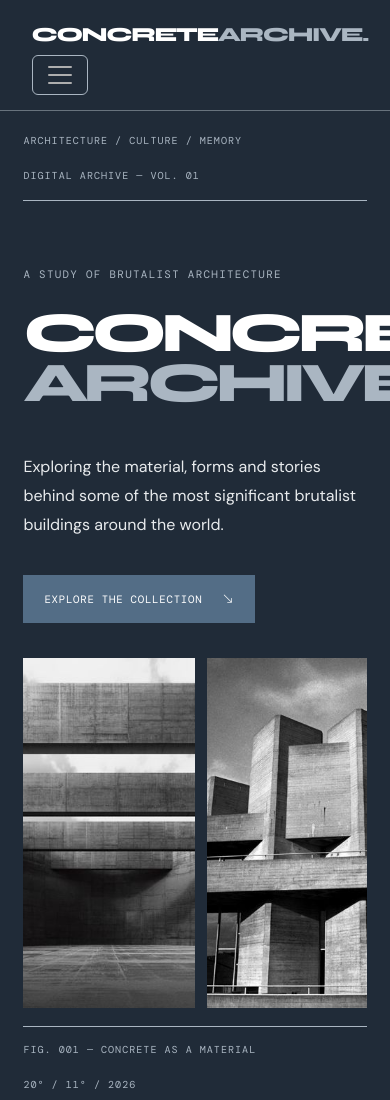
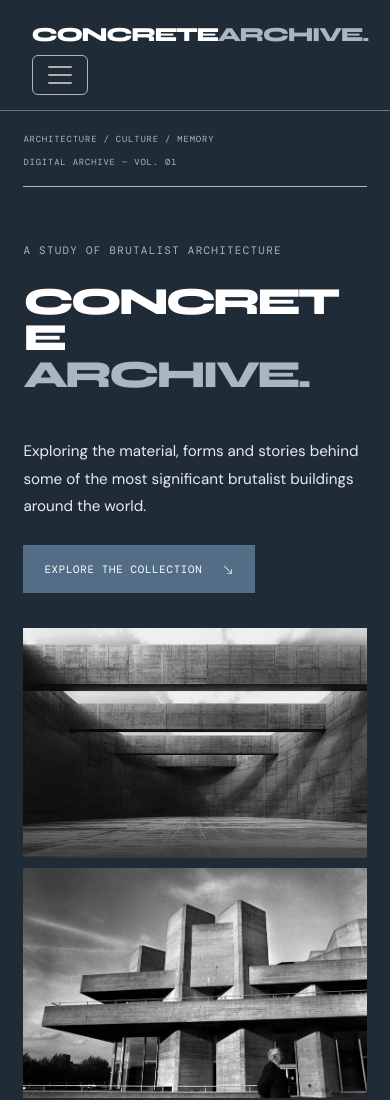
Before and after one commit to Valenc28/Concretearchive, a plain HTML site: page index.html in a window 390 px wide. Shown: the top 1100 px of the page. Drawn offline with nearby package versions, Linux system fonts and the light colour scheme.

Commit message:
Update responsive design

```diff
--- a/css/styles.css
+++ b/css/styles.css
@@ -559,7 +559,12 @@ footer {
 
 /* RESPONSIVE */
 
+
 @media (max-width: 768px) {
+
+    body {
+        overflow-x: hidden;
+    }
 
     .navbar {
         padding: 15px 5%;
@@ -575,29 +580,54 @@ footer {
     }
 
     #home {
+        width: 100%;
+        max-width: 100%;
         padding: 22px 6%;
+        overflow: hidden;
+    }
+
+    .hero-topline {
+        font-size: 0.55rem;
+        gap: 10px;
     }
 
     .hero-content {
-        padding: 65px 0 35px;
+        padding: 55px 0 35px;
     }
 
     .hero-content h1 {
-        font-size: 3.5rem;
+        font-size: clamp(2.4rem, 9vw, 3.5rem);
+        letter-spacing: -0.08em;
+        line-height: 0.95;
+        overflow-wrap: anywhere;
     }
 
     .hero-intro {
         align-items: flex-start;
         flex-direction: column;
+        gap: 25px;
+    }
+
+    .hero-intro p {
+        font-size: 0.95rem;
     }
 
     .hero-image {
-        height: 350px;
+        width: 100%;
+        height: auto;
+        flex-direction: column;
+        gap: 10px;
     }
 
     .hero-image img {
-        height: 350px;
+        width: 100%;
+        height: 230px;
         max-width: 100%;
+    }
+
+    .hero-caption {
+        font-size: 0.55rem;
+        gap: 10px;
     }
 
     #collection {
```
